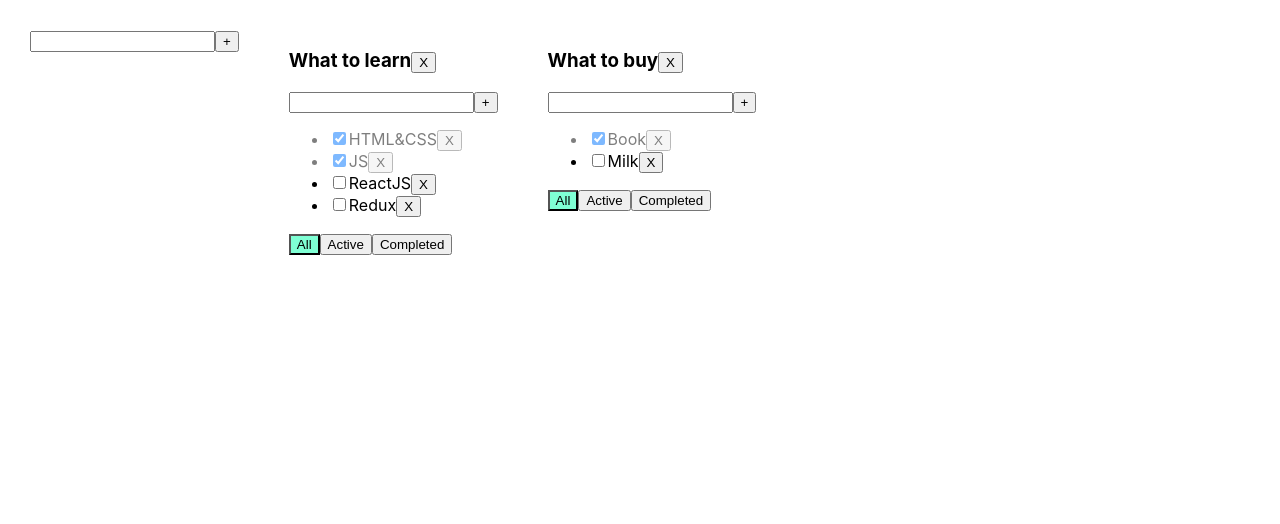
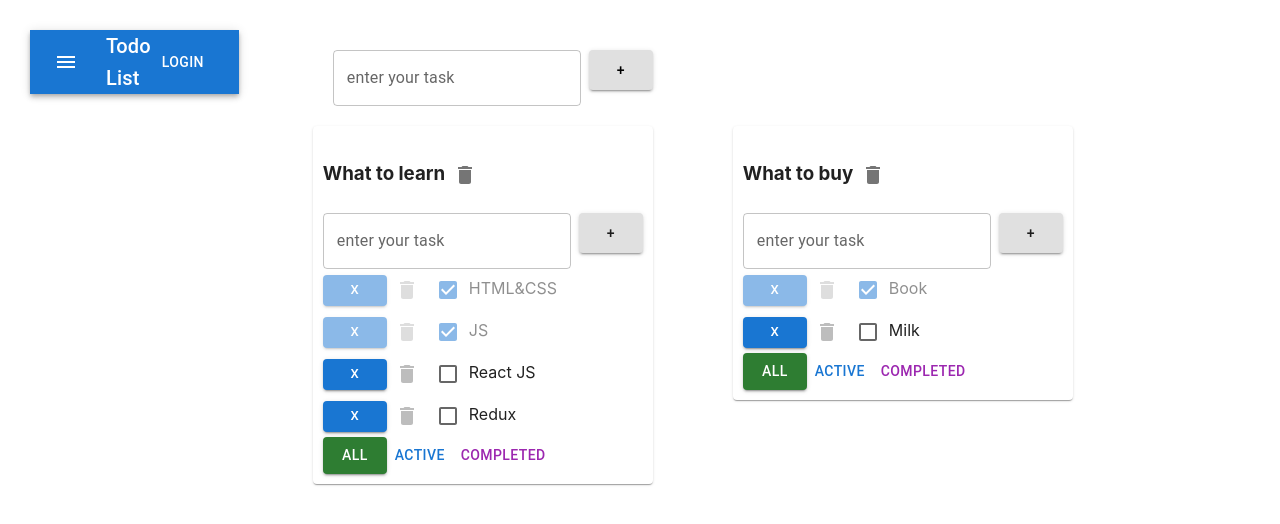
Before and after one commit to allexmorozovv/todolist-main, a React (Create React App) app: page / in a window 1280 px wide. Shown: the top 524 px of the page. Built offline with nearby package versions, Linux system fonts and the light colour scheme.

Commit message:
add Material UI

```diff
--- a/src/AddItemForm.tsx
+++ b/src/AddItemForm.tsx
@@ -1,4 +1,5 @@
 import React, {ChangeEvent, KeyboardEvent, useState} from "react";
+import {Button, TextField} from "@mui/material";
 
 export type AddItemFormPropsType = {
     addItem: (title: string) => void
@@ -28,12 +29,14 @@ export const AddItemForm: React.FC<AddItemFormPropsType> = (props) => {
     }
 
     return <div>
-        <input value={newTaskTitle}
-               onChange={onNewTaskChangeHandler}
-               onKeyDown={onKeyDownHandler}
-               className={error ? "error" : ""}/>
-        <button onClick={addTask}>+</button>
-        {error && <div className={"error-message"}>{error}</div>}
+        <TextField label="enter your task " variant="outlined" value={newTaskTitle}
+                   onChange={onNewTaskChangeHandler}
+                   onKeyDown={onKeyDownHandler}
+                   error={!!error}
+                   helperText={error}/>
+        <Button onClick={addTask} variant={"contained"} color={"inherit"}
+                sx={{width: 60, height: 40, marginLeft: 1}}>+</Button>
+        {/*{error && <div className={"error-message"}>{error}</div>}*/}
     </div>
 
 }
--- a/src/App.tsx
+++ b/src/App.tsx
@@ -3,6 +3,10 @@ import './App.css';
 import {TaskType, Todolist} from "./Todolist";
 import {v1} from "uuid";
 import {AddItemForm} from "./AddItemForm";
+import {AppBar, Container, Grid, IconButton, Paper, Toolbar, Typography} from "@mui/material";
+import MenuIcon from '@mui/icons-material/Menu';
+import Button from '@mui/material/Button';
+import Box from '@mui/material/Box';
 
 export type FilterValuesType = 'all' | 'active' | 'completed'
 export type TodolistsType = {
@@ -28,7 +32,7 @@ function App() {
         [todolistID1]: [
             {id: v1(), title: "HTML&CSS", isDone: true},
             {id: v1(), title: "JS", isDone: true},
-            {id: v1(), title: "ReactJS", isDone: false},
+            {id: v1(), title: "React JS", isDone: false},
             {id: v1(), title: "Redux", isDone: false}
         ],
         [todolistID2]: [
@@ -101,7 +105,31 @@ function App() {
 
     return (
         <div className="App">
+            <Box sx={{flexGrow: 1}}>
+                <AppBar position="static">
+                    <Toolbar>
+                        <IconButton
+                            size="large"
+                            edge="start"
+                            color="inherit"
+                            aria-label="menu"
+                            sx={{mr: 2}}
+                        >
+                            <MenuIcon/>
+                        </IconButton>
+                        <Typography variant="h6" component="div" sx={{flexGrow: 1}}>
+                            Todo List
+                        </Typography>
+                        <Button color="inherit">Login</Button>
+                    </Toolbar>
+                </AppBar>
+            </Box>
+
+            <Container fixed>
+                <Grid container style={{padding: "20px"}}>
                     <AddItemForm addItem={addTodolist}/>
+                </Grid>
+                <Grid container spacing={10}>
                     {
                         todolists.map(tl => {
                             let taskForTodolist = tasks[tl.id]
@@ -113,7 +141,9 @@ function App() {
                                 taskForTodolist = taskForTodolist.filter(t => t.isDone === true)
                             }
 
-                    return <Todolist key={tl.id}
+                            return <Grid item>
+                                <Paper style={{padding: "10px"}}>
+                                    <Todolist key={tl.id}
                                               id={tl.id}
                                               title={tl.title}
                                               tasks={taskForTodolist}
@@ -126,9 +156,12 @@ function App() {
                                               removeTodolist={removeTodolist}
                                               changeTodolistTitle={changeTodolistTitle}
                                     />
+                                </Paper>
+                            </Grid>
                         })
                     }
-
+                </Grid>
+            </Container>
         </div>
     );
 }
--- a/src/EditableSpan.tsx
+++ b/src/EditableSpan.tsx
@@ -1,4 +1,5 @@
 import React, {ChangeEvent, useState} from "react";
+import {TextField} from "@mui/material";
 
 export type EditableSpanPropsType = {
     title: string
@@ -21,7 +22,8 @@ export const EditableSpan = (props: EditableSpanPropsType) => {
 
 
     return (
-        editMode ? <input value={title} onChange={onChangeTitleHandler} onBlur={activateViewMode} autoFocus/>
+        editMode ? <TextField variant="filled" value={title} onChange={onChangeTitleHandler} onBlur={activateViewMode}
+                              autoFocus/>
             : <span onDoubleClick={activateEditMode}>{props.title}</span>
     )
 
--- a/src/Todolist.tsx
+++ b/src/Todolist.tsx
@@ -2,6 +2,8 @@ import React, {ChangeEvent} from "react";
 import {FilterValuesType} from "./App";
 import {AddItemForm} from "./AddItemForm";
 import {EditableSpan} from "./EditableSpan";
+import {Button, Checkbox, IconButton} from "@mui/material";
+import {Delete} from "@mui/icons-material";
 
 export type TaskType = {
     id: string
@@ -15,11 +17,11 @@ export type TodolistPropsType = {
     changeFilter: (value: FilterValuesType, todolistID: string) => void
     addTask: (title: string, todolistId: string) => void
     changeTaskStatus: (taskId: string, isDone: boolean, todolistId: string) => void
-    changeTaskTitle: (taskId: string, newTitle:string, todolistId: string) => void
+    changeTaskTitle: (taskId: string, newTitle: string, todolistId: string) => void
     filter: FilterValuesType
     id: string
     removeTodolist: (todolistId: string) => void
-    changeTodolistTitle:(id:string, newTitle:string)=>void
+    changeTodolistTitle: (id: string, newTitle: string) => void
 }
 
 export const Todolist = (props: TodolistPropsType) => {
@@ -27,8 +29,8 @@ export const Todolist = (props: TodolistPropsType) => {
     const removeTodolistHandler = () => {
         props.removeTodolist(props.id)
     }
-    const changeTodolistTitle= (newTitle:string) => {
-        props.changeTodolistTitle(props.id,newTitle)
+    const changeTodolistTitle = (newTitle: string) => {
+        props.changeTodolistTitle(props.id, newTitle)
     }
 
     // const mainChangeFilterHandler = (filterValue: FilterValuesType,tlID:string) => {
@@ -40,44 +42,54 @@ export const Todolist = (props: TodolistPropsType) => {
     }
     return (
         <div>
-            <h3> <EditableSpan title={props.title} onChange={changeTodolistTitle}/>
-                <button onClick={removeTodolistHandler}>X</button>
+            <h3><EditableSpan title={props.title} onChange={changeTodolistTitle}/>
+                <IconButton onClick={removeTodolistHandler}>
+                    <Delete/>
+                </IconButton>
             </h3>
 
             <AddItemForm addItem={addTask}/>
-            <ul>
+            <div>
                 {
                     props.tasks.map(t => {
                             const removeTaskHandler = () => props.removeTask(t.id, props.id)
                             const changeTaskStatusHandler = (e: ChangeEvent<HTMLInputElement>) => {
                                 props.changeTaskStatus(t.id, e.currentTarget.checked, props.id)
                             }
-                        const onChangeTitleHandler = (newTitle:string) => {
-                            props.changeTaskTitle(t.id, newTitle, props.id)
-                        }
+                            const onChangeTitleHandler = (newTitle: string) => {
+                                props.changeTaskTitle(t.id, newTitle, props.id)
+                            }
 
-                            return <li key={t.id} className={t.isDone ? "is-done" : ""}><input type="checkbox"
-                                                                                               checked={t.isDone}
-                                                                                               onChange={changeTaskStatusHandler}
+                            return <div key={t.id} className={t.isDone ? "is-done" : ""}>
+                                <Button onClick={removeTaskHandler}
+                                        variant={"contained"}
+                                        size={"small"}>
+                                    X</Button>
+                                <IconButton onClick={removeTaskHandler} disabled color="primary">
+                                    <Delete/>
+                                </IconButton>
+                                <Checkbox
+                                    checked={t.isDone}
+                                    onChange={changeTaskStatusHandler}
 
-                            />
+                                />
                                 <EditableSpan title={t.title} onChange={onChangeTitleHandler}/>
-                                <button onClick={removeTaskHandler}>X</button>
-                            </li>
+
+                            </div>
                         }
                     )
                 }
-            </ul>
+            </div>
             <div>
-                <button className={props.filter === "all" ? "active-filter" : ""}
+                <Button color={"success"} variant={props.filter === "all" ? "contained" : "text"}
                         onClick={() => props.changeFilter('all', props.id)}>All
-                </button>
-                <button className={props.filter === "active" ? "active-filter" : ""}
+                </Button>
+                <Button color={"primary"} variant={props.filter === "active" ? "contained" : "text"}
                         onClick={() => props.changeFilter("active", props.id)}>Active
-                </button>
-                <button className={props.filter === "completed" ? "active-filter" : ""}
+                </Button>
+                <Button color={"secondary"} variant={props.filter === "completed" ? "contained" : "text"}
                         onClick={() => props.changeFilter("completed", props.id)}>Completed
-                </button>
+                </Button>
             </div>
         </div>
     )
```
Also changed, not shown: package.json (+9 -3 lines), 1 other file (tests, documents, lock files or other folders). Lines whose indentation alone changed are shown as unchanged.
